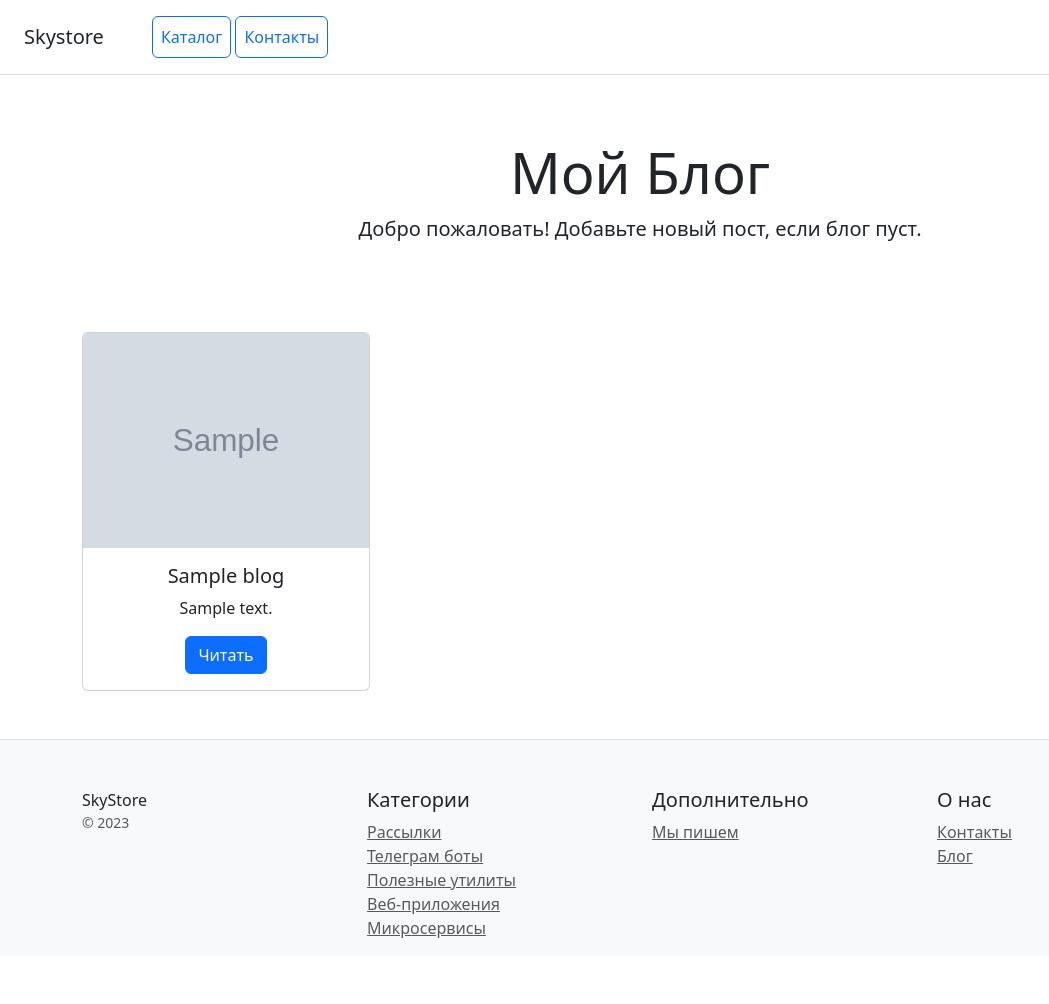
After one commit to MaxKuvshinov/DjangoProject, a Django app: template blog/templates/blog/post_list.html in a window 1280 px wide. The commit adds this page. Shown: the whole page, without its empty margins (0-1049 px from the left). Run offline with Django 5.2, Linux system fonts and the light colour scheme; the template is opened without the code that fills it: most values are stand-ins (such as "Sample title", 1, 10 or a date in 2020); grey boxes marked "Sample" are stand-in pictures; parts of the project's set-up code (start-up, migrations or seed data) failed here and were passed over; some libraries are stand-ins or nearby versions.

Commit message:
first commit

```diff
--- /dev/null
+++ b/blog/templates/blog/base.html
@@ -0,0 +1,15 @@
+<!DOCTYPE html>
+<html lang="en">
+<head>
+    <meta charset="UTF-8">
+    <title>Мой блог</title>
+    <link rel="stylesheet" type="text/css" href="/static/css/bootstrap.min.css">
+</head>
+{% include 'includes/inc_menu.html'%}
+{% block content %}
+{% endblock %}
+<body>
+{% include 'includes/footer.html'%}
+    <script type="text/javascript" src="/static/js/bootstrap.bundle.min.js"></script>
+</body>
+</html>
--- /dev/null
+++ b/blog/templates/blog/post_list.html
@@ -0,0 +1,29 @@
+{% extends 'blog/base.html' %}
+{% load my_tags %}
+
+{% block content %}
+<div class="pricing-header px-3 py-3 pt-md-5 pb-md-4 mx-auto text-center">
+    <h1 class="display-4">Мой Блог</h1>
+    <p class="lead">Добро пожаловать! Добавьте новый пост, если блог пуст.</p>
+</div>
+<div class="container mt-5">
+    <div class="row">
+    </div>
+    <div class="row text-center">
+        {% for blog in blogs %}
+        <div class="col-3">
+            <div class="card" style="width: 18rem;">
+                <img src="{{ blog.image|media_filter }}" class="card-img-top" alt="...">
+                <div class="card-body">
+                    <h5 class="card-title">{{ blog.title }}</h5>
+                    <p class="card-text">{{ blog.content|truncatechars:100 }}</p>
+                    <a href="{% url 'blog:post_detail' blog.id %}" class="btn btn-primary">Читать</a>
+                </div>
+            </div>
+        </div>
+        {% empty %}
+        <p>Нет блогов. <a href="{% url 'blog:post_create' %}">Создать новый блог</a>.</p>
+        {% endfor %}
+    </div>
+</div>
+{% endblock %}
--- /dev/null
+++ b/blog/templatetags/my_tags.py
@@ -0,0 +1,9 @@
+from django import template
+
+register = template.Library()
+
+
+@register.filter()
+def media_filter(path):
+    if path:
+        return f"/media/{path}"
--- /dev/null
+++ b/blog/urls.py
@@ -0,0 +1,13 @@
+from blog.apps import BlogConfig
+from blog.views import BlogListView,BlogCreateView, BlogDeleteView, BlogDetailView, BlogUpdateView
+from django.urls import path
+
+app_name = BlogConfig.name
+
+urlpatterns = [
+    path('blog/', BlogListView.as_view(), name='post_list'),
+    path('blog/new/', BlogCreateView.as_view(), name='post_create'),
+    path('blog/<int:pk>/', BlogDetailView.as_view(), name='post_detail'),
+    path('blog/update/<int:pk>/', BlogUpdateView.as_view(), name='post_update'),
+    path('blog/delete/<int:pk>/', BlogDeleteView.as_view(), name='post_confirm_delete'),
+]
--- a/catalog/templates/base.html
+++ b/catalog/templates/catalog/base.html
@@ -1,4 +1,4 @@
-{% extends 'home.html'%}
+{% extends 'catalog/home.html'%}
 {% block content %}
 <div class="container">
     <div class="row text-center">
--- a/catalog/templates/contacts.html
+++ b/catalog/templates/catalog/contacts.html
@@ -93,7 +93,7 @@
             <div class="col-6 col-md">
                 <h5>О нас</h5>
                 <ul class="list-unstyled text-small">
-                    <li><a class="text-muted" href="/contacts/">Контакты</a></li>
+                    <li><a class="text-muted" href="{% url 'blog:post_list' %}">Блог</a></li>
                 </ul>
             </div>
         </div>
--- a/catalog/templates/product_detail.html
+++ b/catalog/templates/catalog/product_detail.html
@@ -1,6 +1,6 @@
-{% extends 'home.html' %}
+{% extends 'catalog/home.html' %}
 {% load my_tags %}
-{% include 'includes/inc_menu.html' %}
+{% include 'catalog/includes/inc_menu.html' %}
 {% block content %}
     <div class="container mt-5">
         <div class="card" style="width: 18rem;">
@@ -13,4 +13,4 @@
         </div>
     </div>
 {% endblock %}
-{% include 'includes/footer.html' %}
+{% include 'catalog/includes/footer.html' %}
--- a/catalog/templates/includes/footer.html
+++ b/catalog/templates/includes/footer.html
@@ -25,6 +25,7 @@
                 <h5>О нас</h5>
                 <ul class="list-unstyled text-small">
                     <li><a class="text-muted" href="/contacts/">Контакты</a></li>
+                    <li><a class="text-muted" href="{% url 'blog:post_list' %}">Блог</a></li>
                 </ul>
             </div>
         </div>
--- a/catalog/urls.py
+++ b/catalog/urls.py
@@ -1,11 +1,11 @@
 from catalog.apps import CatalogConfig
-from catalog.views import contacts, home, product_detail
+from catalog.views import CatalogHomeView, CatalogDetailView, CatalogContactsView
 from django.urls import path
 
 app_name = CatalogConfig.name
 
 urlpatterns = [
-    path("", home, name="home"),
-    path("contacts/", contacts, name="contacts"),
-    path("product_detail/<int:product_id>", product_detail, name="product_detail"),
+    path("home/", CatalogHomeView.as_view(), name="home"),
+    path("contacts/", CatalogContactsView.as_view(), name="contacts"),
+    path("product_detail/<int:product_id>/", CatalogDetailView.as_view(), name="product_detail"),
 ]
--- a/config/settings.py
+++ b/config/settings.py
@@ -43,6 +43,7 @@ INSTALLED_APPS = [
     "django.contrib.messages",
     "django.contrib.staticfiles",
     "catalog",
+    "blog",
 ]
 
 MIDDLEWARE = [
--- a/config/urls.py
+++ b/config/urls.py
@@ -23,6 +23,7 @@ from django.urls import include, path
 urlpatterns = [
     path("admin/", admin.site.urls),
     path("", include("catalog.urls", namespace="catalog")),
+    path("", include("blog.urls", namespace="blog"))
 ]
 
 if settings.DEBUG:
```
Also changed, not shown: blog/templates/blog/post_confirm_delete.html (added, +13 -0 lines), blog/templates/blog/post_detail.html (added, +15 -0 lines), blog/templates/blog/post_form.html (added, +13 -0 lines), blog/templates/include/footer.html (added, +10 -0 lines), blog/templates/include/inc_menu.html (added, +7 -0 lines), catalog/views.py (+17 -13 lines), catalog/templates/catalog/home.html (renamed from catalog/templates/home.html).
